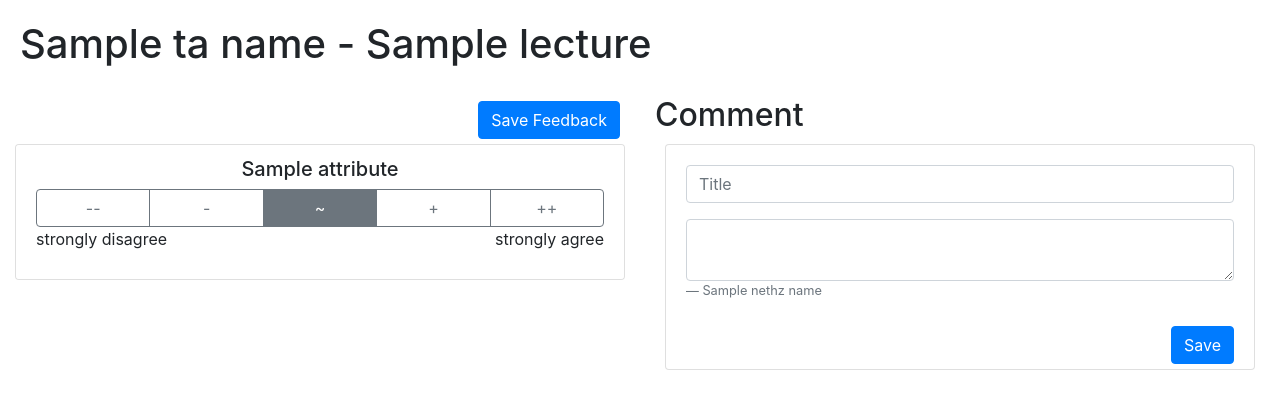
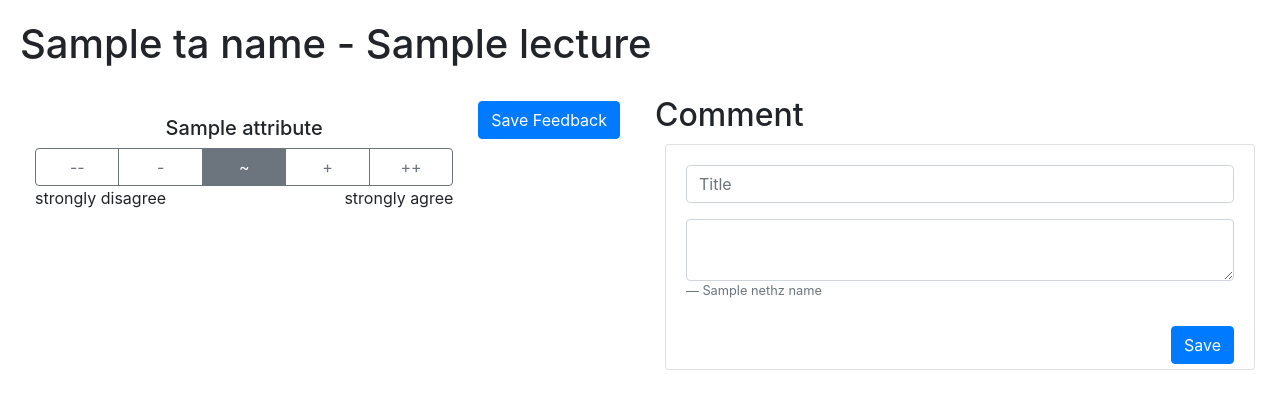
Before and after one commit to lucidBrot/0xDEADBABE, a Flask app: template webserver/templates/main_profile_edit.html in a window 1280 px wide. Shown: the part 56-465 px from the top of the page. Run offline with Flask 2, Linux system fonts and the light colour scheme; the template is opened without the code that fills it: most values are stand-ins (such as "Sample title", 1, 10 or a date in 2020); parts of the project's set-up code (start-up, migrations or seed data) failed here and were passed over; some libraries are stand-ins or nearby versions.

Commit message:
removed unecessary div

```diff
--- a/webserver/templates/main_profile_edit.html
+++ b/webserver/templates/main_profile_edit.html
@@ -144,8 +144,7 @@ nethzName
                 <a href="#" class="btn btn-primary float-md-right" style="margin:5px">Save Feedback</a>
             </h2>
 
-            <div class="card-rows">
-                <div class="card w-100">
+                <div class="w-100">
                     <ul class="list-group  list-group-flush">
                         {% for attribute in attributes %}
                         <li class="list-group-item">
@@ -180,7 +179,6 @@ nethzName
                         {% endfor %}
                     </ul>
                 </div>
-            </div>
 
         </div>
         <div class="col-sm">
```
